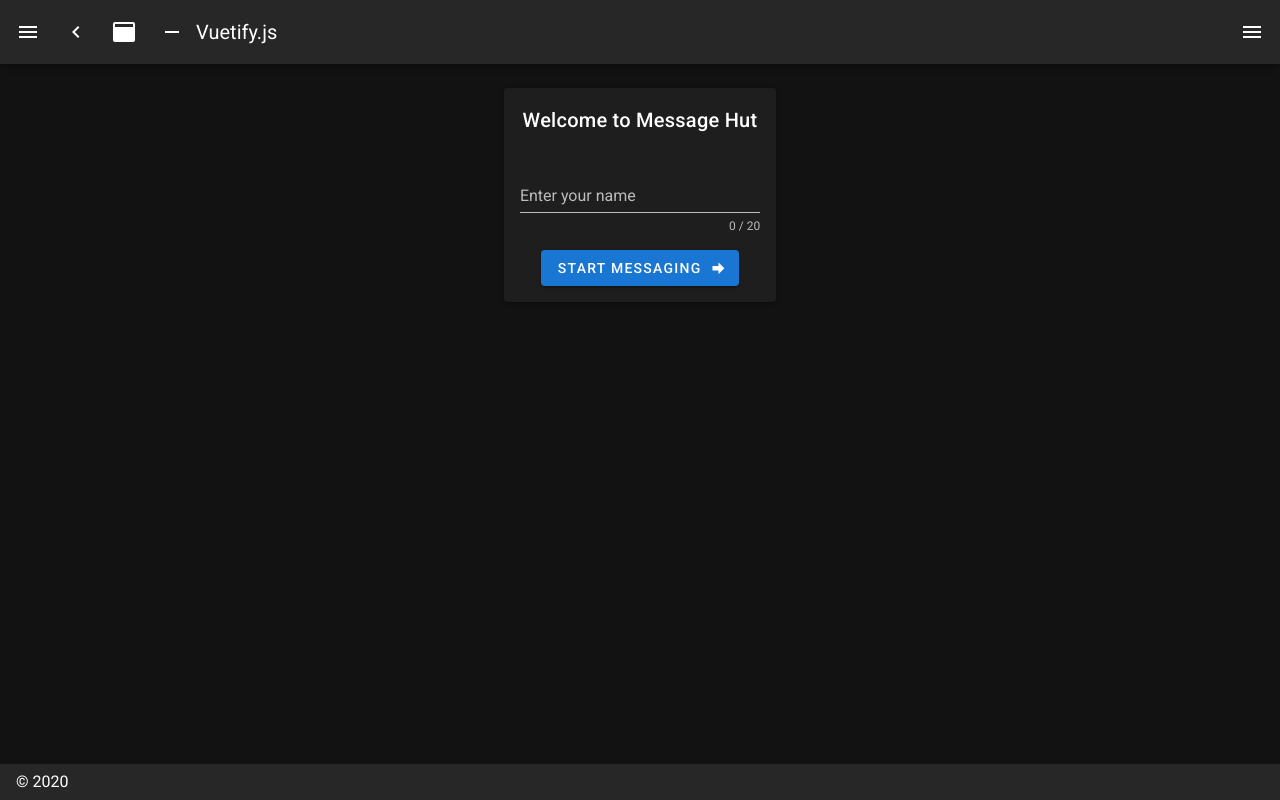
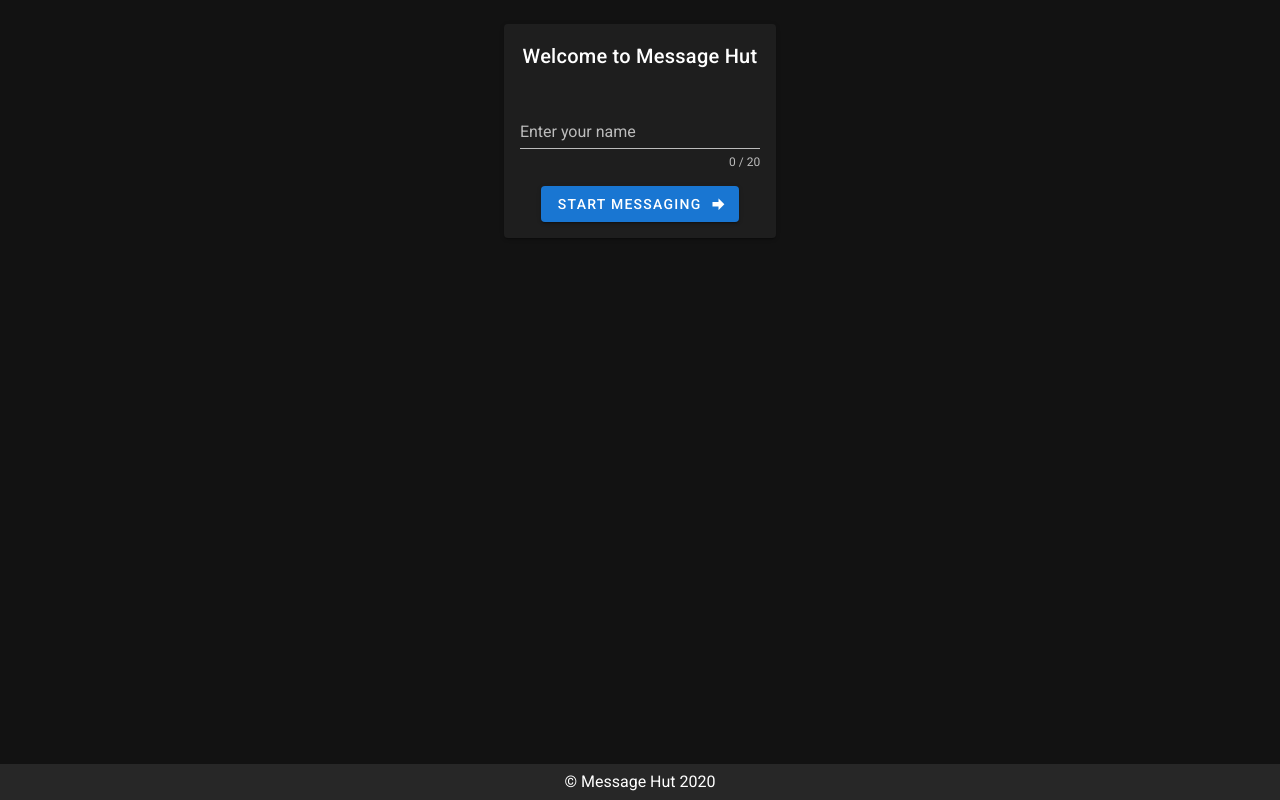
Before and after one commit to MessageHut/message-hut-app, a Nuxt app: page /login in a window 1280 px wide. Built offline with nearby package versions, Linux system fonts and the light colour scheme.

Commit message:
feat(ui): define a new 'minimal' layout and use it on the login page

```diff
--- /dev/null
+++ b/layouts/minimal.vue
@@ -0,0 +1,17 @@
+<template>
+  <v-app dark>
+    <v-main>
+      <v-container>
+        <nuxt />
+      </v-container>
+    </v-main>
+
+    <v-footer :absolute="!fixed" app class="justify-center">
+      <span>&copy; Message Hut {{ new Date().getFullYear() }}</span>
+    </v-footer>
+  </v-app>
+</template>
+
+<script>
+export default {}
+</script>
--- a/pages/login.vue
+++ b/pages/login.vue
@@ -26,6 +26,7 @@
 </template>
 <script>
 export default {
+  layout: 'minimal',
   data() {
     return {
       username: '',
```
